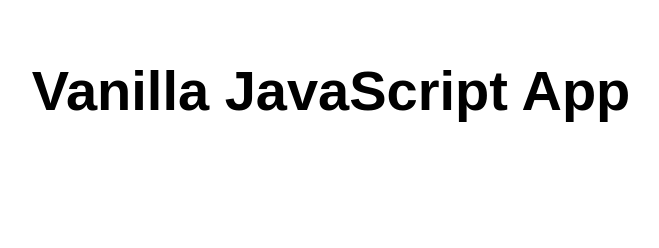
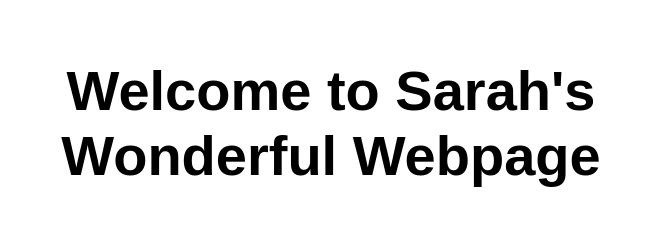
Before and after one commit to olpchyck/my-first-static-web-app, a website: page src/index.html in a window 1280 px wide. Shown: the whole page, without its empty margins (309-968 px from the left). Drawn offline with Linux system fonts and the light colour scheme.

Commit message:
Update index.html

```diff
--- a/src/index.html
+++ b/src/index.html
@@ -5,12 +5,12 @@
   <meta charset="UTF-8">
   <meta name="viewport" content="width=device-width, initial-scale=1.0">
   <link rel="stylesheet" href="styles.css">
-  <title>Sarah's Page Weeeeeeeeee</title>
+  <title>Sarah's Page</title>
 </head>
 
 <body>
   <main>
-    <h1>Vanilla JavaScript App</h1>
+    <h1>Welcome to Sarah's Wonderful Webpage</h1>
   </main>
 </body>
 
```
